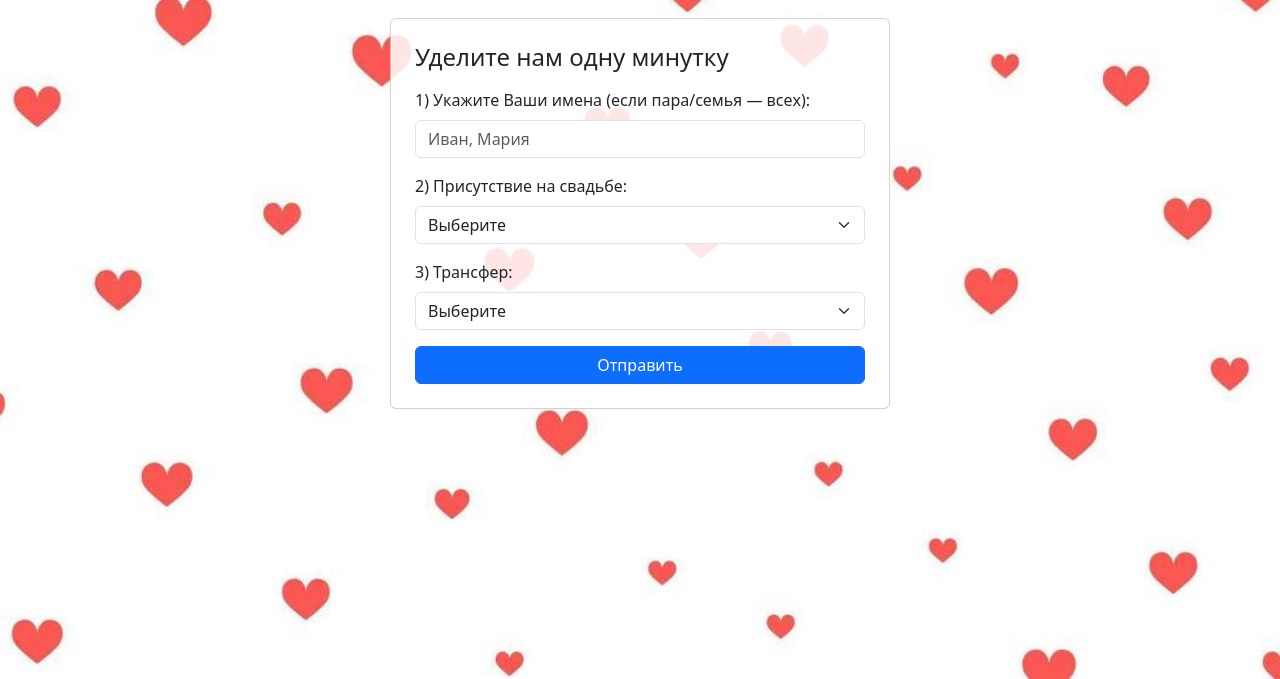
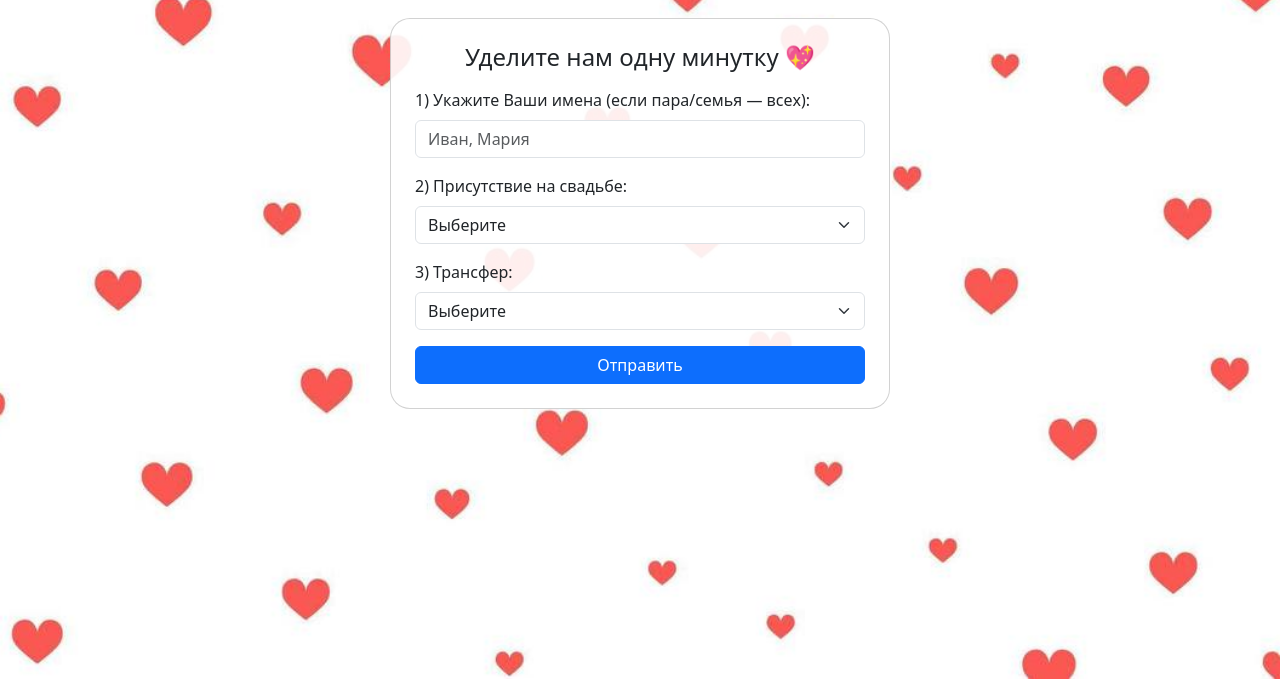
Before and after one commit to pahkaholmailcom-arch/wedding-site, a website: page public/guest_form.html in a window 1280 px wide. Shown: the part 121-800 px from the top of the page. Drawn offline with nearby package versions, Linux system fonts and the light colour scheme.

Commit message:
final fix google sheets

```diff
--- a/public/guest_form.html
+++ b/public/guest_form.html
@@ -14,7 +14,8 @@ body {
 }
 
 .card {
-    background-color: rgba(255, 255, 255, 0.85);
+    background-color: rgba(255, 255, 255, 0.9);
+    border-radius: 20px;
 }
 </style>
 </head>
@@ -26,7 +27,7 @@ body {
 </h1>
 
 <div class="card p-4 mx-auto" style="max-width: 500px;">
-  <h4 class="mb-3">Уделите нам одну минутку</h4>
+  <h4 class="mb-3 text-center">Уделите нам одну минутку 💖</h4>
 
   <form id="rsvpForm">
 
@@ -75,6 +76,7 @@ form.addEventListener('submit', async (e) => {
   try {
     await fetch('https://script.google.com/macros/s/AKfycbwSh_bDmSK-f-kns_QG0skYryzD9Hx9vow6h-Nir5qUrEe9Zpeu7p5ahNcbw225xMwE/exec', {
       method: 'POST',
+      mode: 'no-cors',
       body: new URLSearchParams({
         allNames,
         attendance,
```
Lines whose indentation alone changed are shown as unchanged.
